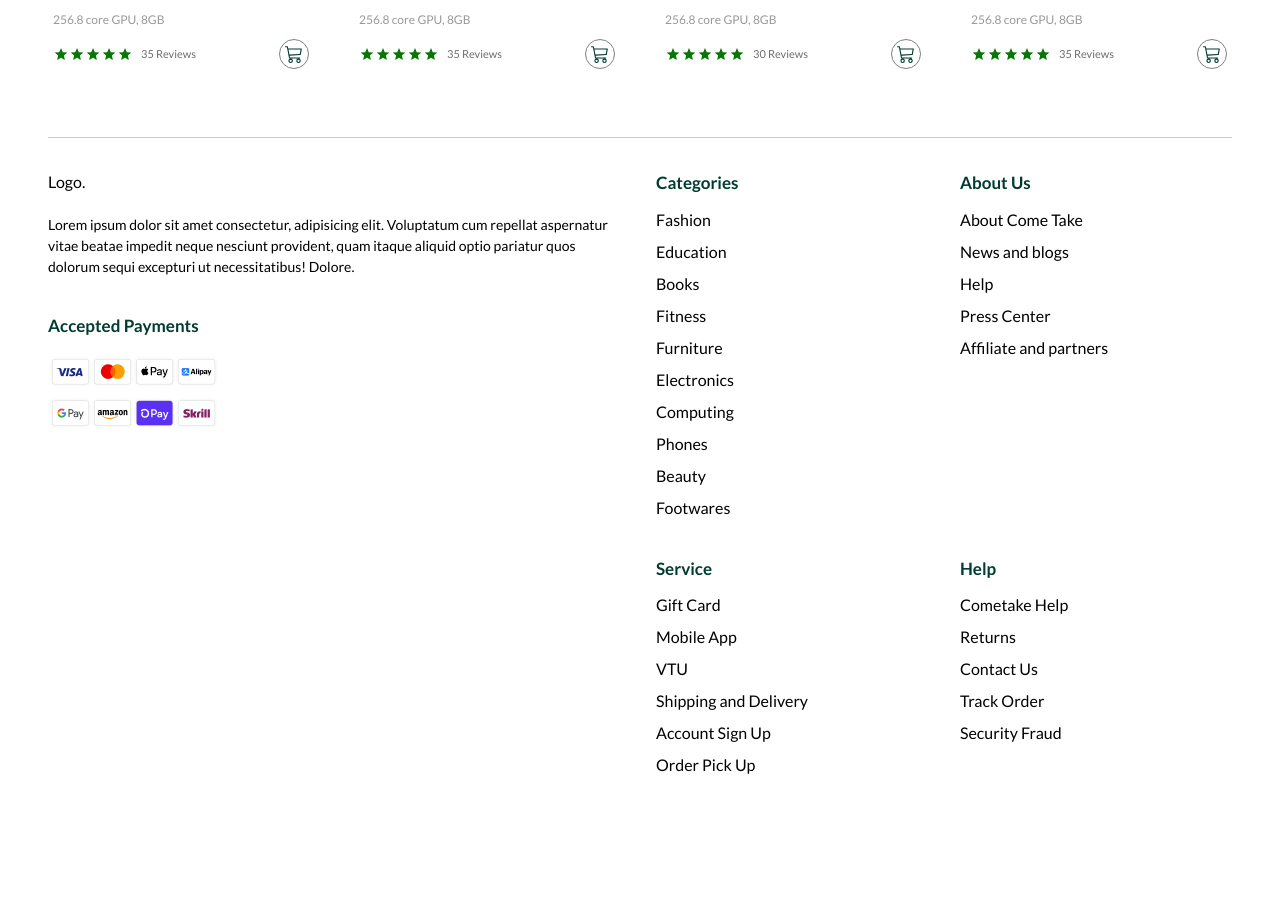
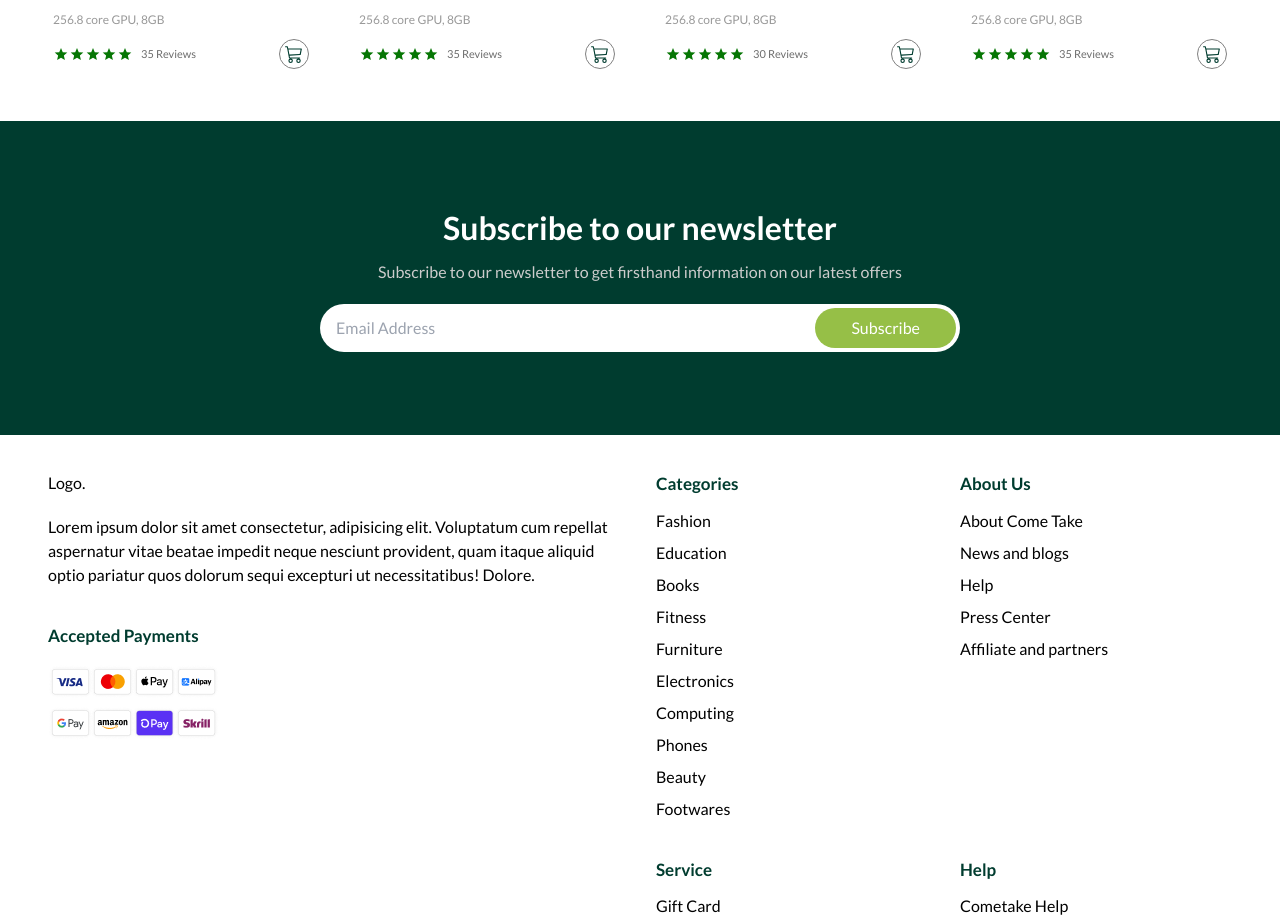
Before and after one commit to Franklin-raph/come-take, a React (Vite) app: page /#/ in a window 1280 px wide. Shown: the part 5842-6760 px from the top of the page. Before the commit the page ends 6671 px from the top, so only its background shows below. Built offline with nearby package versions, Linux system fonts and the light colour scheme.

Commit message:
added a news letter section

```diff
--- a/src/components/footer/Footer.jsx
+++ b/src/components/footer/Footer.jsx
@@ -1,6 +1,7 @@
 import React from 'react'
 import footerImage from "../../assets/Group76.png"
 import { Link } from 'react-router-dom'
+import NewsLetter from '../news-letter/NewsLetter'
 
 const Footer = () => {
 
@@ -123,13 +124,14 @@ const Footer = () => {
 
   return (
     <div>
-      <div className='h-[1px] bg-[#ccc] my-4 lg:mx-12'></div>
+      {/* <div className='h-[1px] bg-[#ccc] my-4 lg:mx-12'></div> */}
+      <NewsLetter />
       <div className='flex items-start justify-between md:flex-row flex-col gap-[2rem] mt-[2rem] mb-[3rem] lg:px-12 px-8'>
         <div className='w-full'>
           <Link to="/" className='mb-5 block'>
             Logo.
           </Link>
-          <p className='text-[14px]'>
+          <p className='text-[14px] md:text-[16px]'>
             Lorem ipsum dolor sit amet consectetur, adipisicing elit. Voluptatum cum repellat
             aspernatur vitae beatae impedit neque nesciunt provident, quam itaque aliquid optio
             pariatur quos dolorum sequi excepturi ut necessitatibus! Dolore.
--- /dev/null
+++ b/src/components/news-letter/NewsLetter.jsx
@@ -0,0 +1,16 @@
+import React from 'react'
+
+const NewsLetter = () => {
+  return (
+    <div className='h-[314px] bg-primary-color flex flex-col mb-9 items-center justify-center text-center'>
+        <p className='text-[32px] text-white font-[600]'>Subscribe to our newsletter</p>
+        <p className='mt-2 mb-5 text-[#ccc]'>Subscribe to our newsletter to get firsthand information on our latest offers</p>
+        <div className='rounded-full py-1 px-1 bg-white flex items-center w-[80%] md:w-[50%]'>
+            <input type="text" placeholder='Email Address'className='w-full pl-3 outline-none'/>
+            <button className='bg-secondary-color rounded-full py-2 px-9 text-white'>Subscribe</button>
+        </div>
+    </div>
+  )
+}
+
+export default NewsLetter
--- a/src/pages/home/Home.jsx
+++ b/src/pages/home/Home.jsx
@@ -44,6 +44,7 @@ import img3 from '../../assets/Frame380.png'
 import leftArrow from "../../assets/arrow-left.svg"
 import rightArrow from "../../assets/arrow-right.svg"
 import { IoChevronBack } from "react-icons/io5";
+import NewsLetter from "../../components/news-letter/NewsLetter";
 
 const Home = () => {
   const categoryArray = [
@@ -541,6 +542,8 @@ const Home = () => {
             </div>
           </div>
           {/* MOBILE DESIGN FOR BRANDED NEW*/}
+
+          {/* <NewsLetter /> */}
         </div>
     </div>
   )
```
